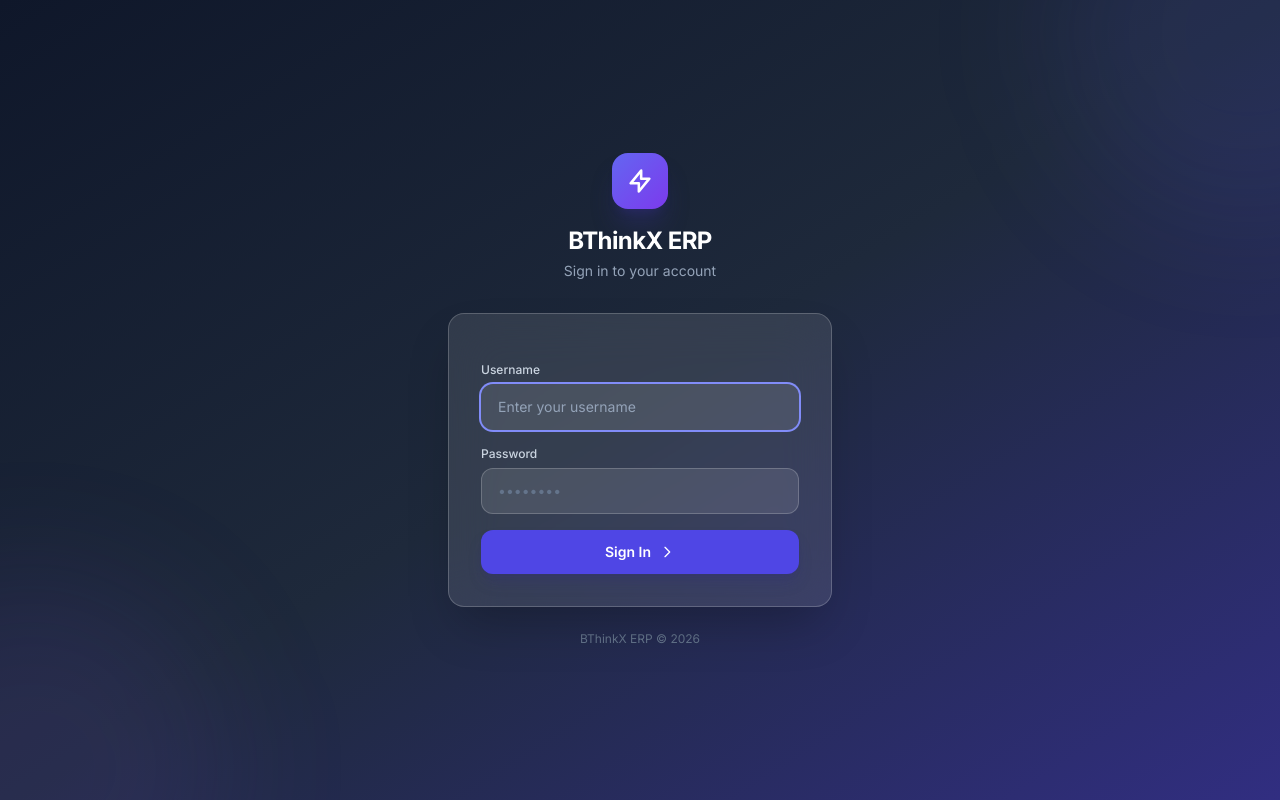
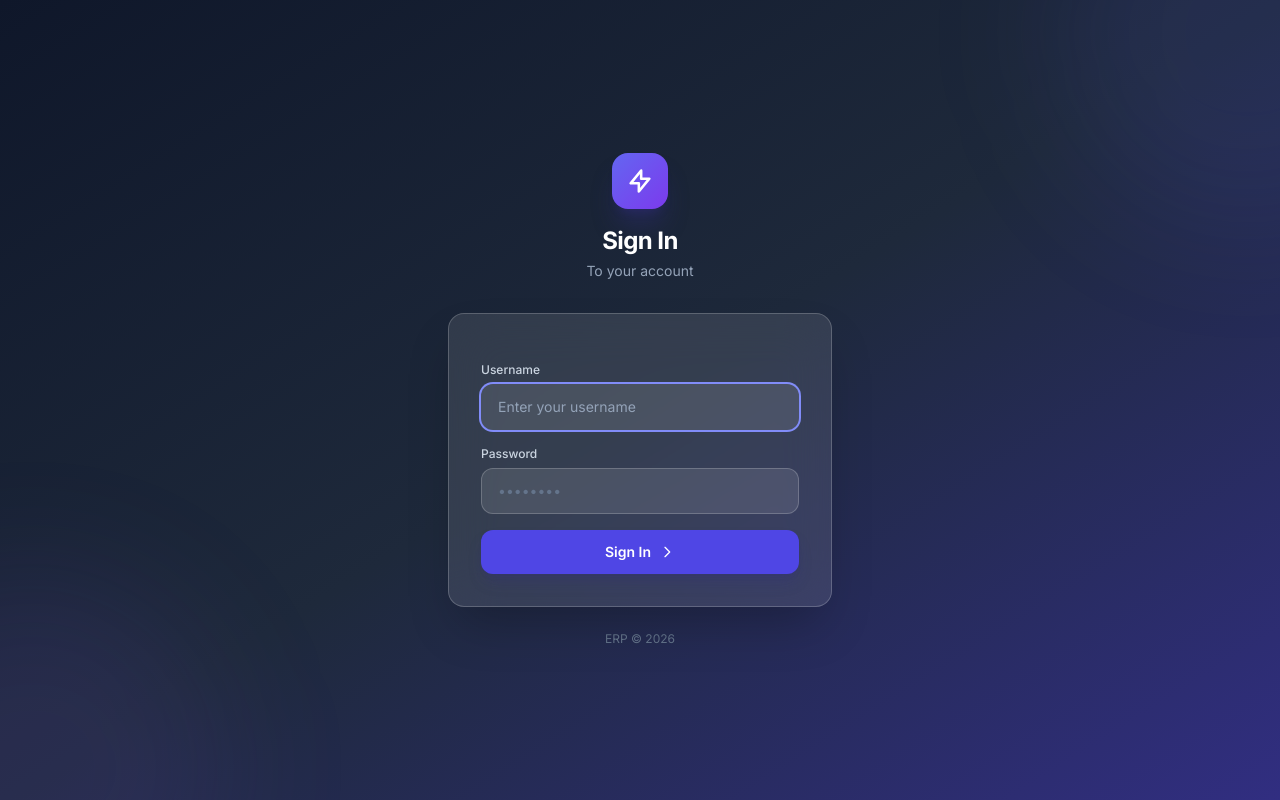
Before and after one commit to bthinkxdev/erp, a Django app: page /accounts/login/ in a window 1280 px wide. Run offline with Django 5.2, Linux system fonts and the light colour scheme; some libraries are stand-ins or nearby versions.

Commit message:
Bthinkx removed

```diff
--- a/requirements.txt
+++ b/requirements.txt
@@ -1,4 +1,4 @@
-# EcomicX ERP — runtime dependencies
+# ERP — runtime dependencies
 # Python: 3.10, 3.11, 3.12, or 3.13 (required by Django 5.2)
 #
 # Install:  python -m pip install -r requirements.txt
--- a/templates/accounts/login.html
+++ b/templates/accounts/login.html
@@ -16,8 +16,8 @@
                     <path stroke-linecap="round" stroke-linejoin="round" d="M13 10V3L4 14h7v7l9-11h-7z"/>
                 </svg>
             </div>
-            <h1 class="text-2xl font-bold text-white tracking-tight">BThinkX ERP</h1>
-            <p class="text-slate-400 text-sm mt-1">Sign in to your account</p>
+            <h1 class="text-2xl font-bold text-white tracking-tight">Sign In</h1>
+            <p class="text-slate-400 text-sm mt-1">To your account</p>
         </div>
 
         <div class="bg-white/10 backdrop-blur-xl border border-white/20 rounded-2xl p-8 shadow-2xl">
@@ -83,7 +83,7 @@
         </div>
 
         <p class="text-center text-xs text-slate-500 mt-6">
-            BThinkX ERP &copy; {% now "Y" %}
+            {% if request.vendor %}{{ request.vendor.name }}{% else %}ERP{% endif %} &copy; {% now "Y" %}
         </p>
     </div>
 </div>
--- a/templates/base/base.html
+++ b/templates/base/base.html
@@ -4,7 +4,7 @@
 <head>
     <meta charset="UTF-8">
     <meta name="viewport" content="width=device-width, initial-scale=1.0">
-    <title>{% block title %}ERP{% endblock %} — BThinkX</title>
+    <title>{% block title %}ERP{% endblock %}{% if request.vendor %} — {{ request.vendor.name }}{% endif %}</title>
 
     <!-- Tailwind CSS Play CDN -->
     <script src="https://cdn.tailwindcss.com"></script>
--- a/templates/base/layout.html
+++ b/templates/base/layout.html
@@ -28,7 +28,7 @@
             </div>
             <div class="min-w-0">
                 <p class="text-white font-semibold text-sm leading-tight truncate">
-                    {% if request.vendor %}{{ request.vendor.name }}{% else %}BThinkX ERP{% endif %}
+                    {% if request.vendor %}{{ request.vendor.name }}{% else %}ERP{% endif %}
                 </p>
                 <p class="text-slate-400 text-xs leading-tight mt-0.5"></p>
             </div>
```
